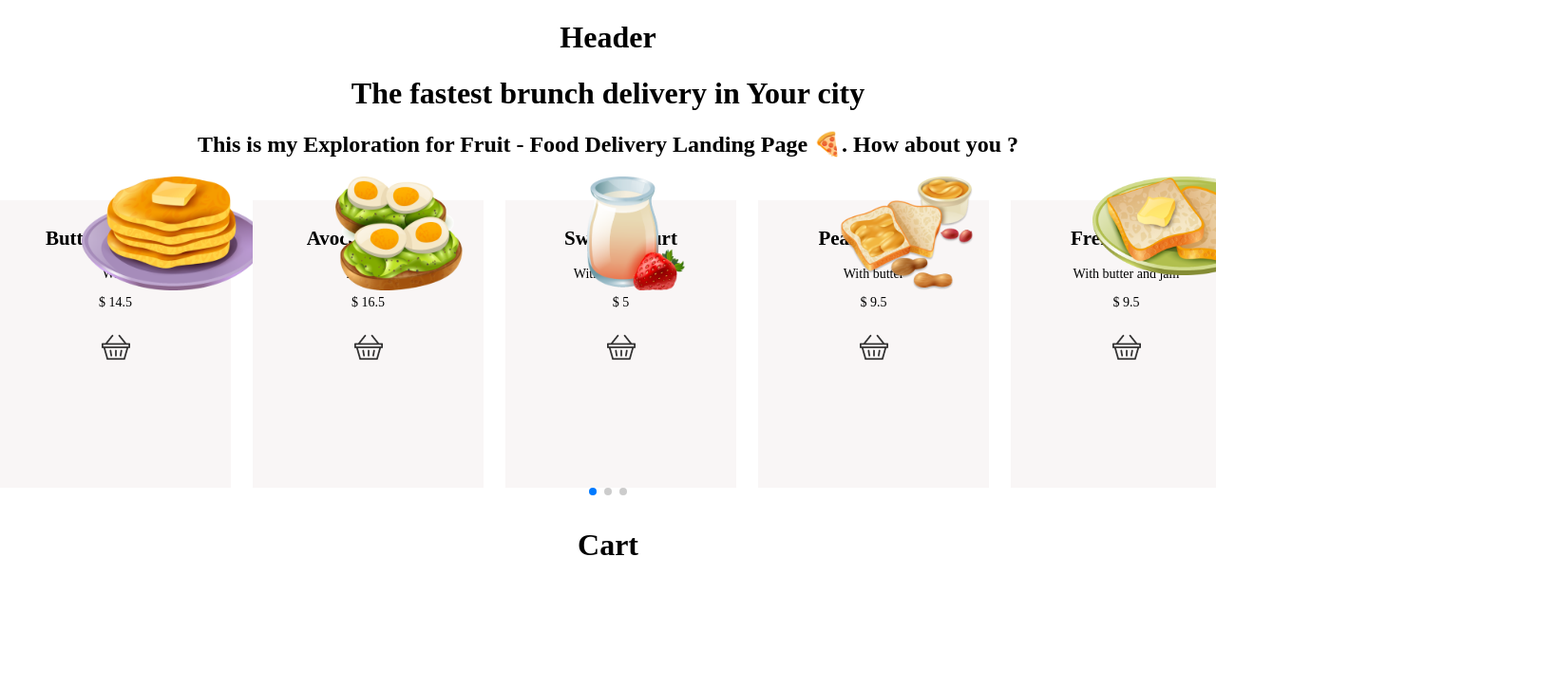
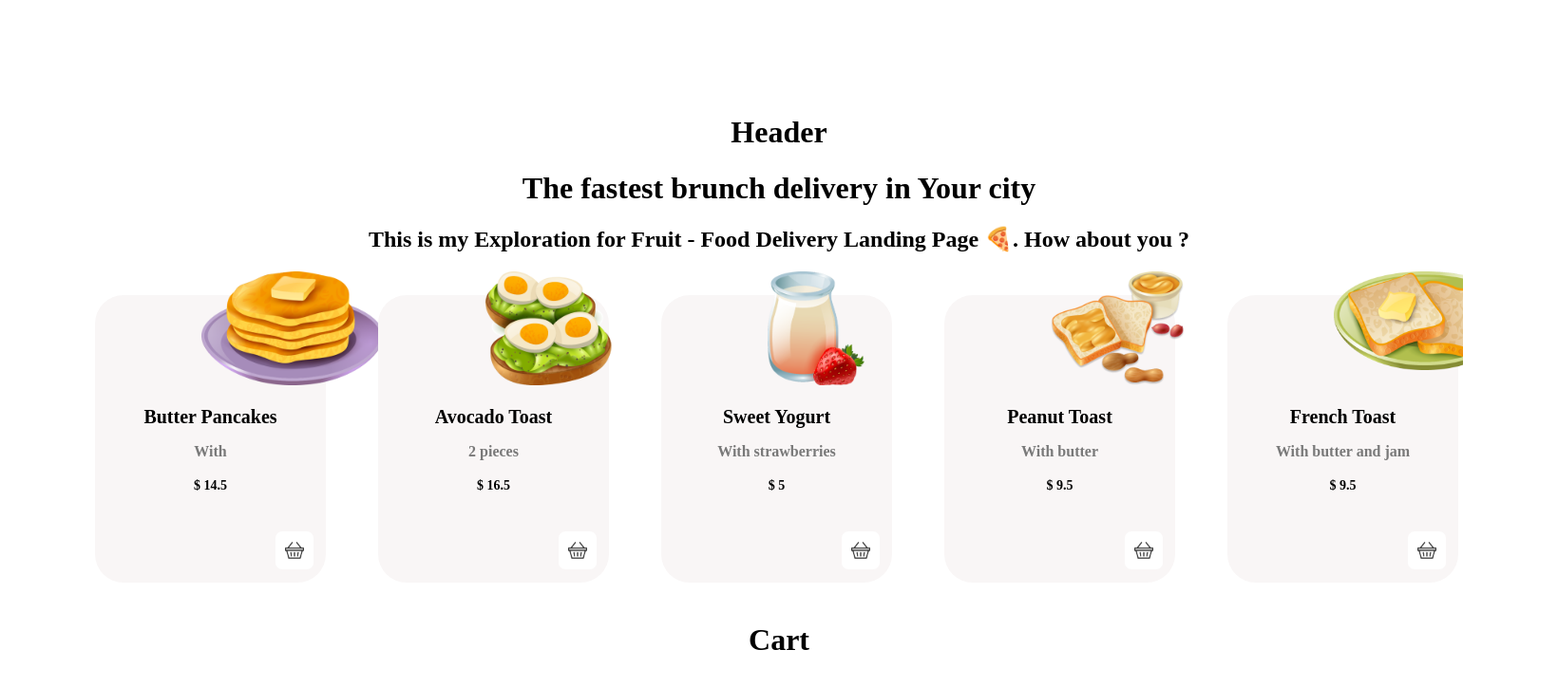
Before and after one commit to donetian-petkov/brunchy, a React (Create React App) app: page / in a window 1280 px wide. Shown: the top 724 px of the page at 95% size, 1640 px wide, since content can reach past the window. Built offline with nearby package versions, Linux system fonts and the light colour scheme.

Commit message:
update(MenuItem): semi-final CSS styling

```diff
--- a/src/App.scss
+++ b/src/App.scss
@@ -3,8 +3,12 @@
 .App {
   text-align: center;
   font-family: $font-stack;
+  padding: 100px;
+  width: 1440px;
+  height: 1024px;
+  left: 316px;
+  top: 421px;
+
+  background: #FFFFFF;
+  border-radius: 30px;
 }
-
-img {
-  max-width: 200px;
-}
--- a/src/components/MenuList/MenuItem/MenuItem.js
+++ b/src/components/MenuList/MenuItem/MenuItem.js
@@ -6,10 +6,12 @@ export const MenuItem = ({item}) => {
         <div className={styles.product}>
             <div className={styles.productDescr}>
                 <h2>{item.name}</h2>
-                <p>{item.caption}</p>
-                <p>$ {item.price}</p>
+                <h3>{item.caption}</h3>
+                <h4>$ {item.price}</h4>
             </div>
-            <img src='/images/basket.png' alt="basket"/>
+            <button className={styles.productBasket}>
+                <img src='/images/basket.png' alt="basket"/>
+            </button>
         </div>
     )
 }
--- a/src/components/MenuList/MenuItem/MenuItem.module.sass
+++ b/src/components/MenuList/MenuItem/MenuItem.module.sass
@@ -5,8 +5,34 @@
   width: 243px
   height: 303px
   margin: 25px 0 20px 0
+  border-radius: 30px
 
 .productDescr
-    padding: 10px 15px
+    padding-top: 100px
     font-size: 14px
     text-align: center
+    h2
+      font-style: normal
+      font-weight: 700
+      font-size: 20px
+    h3
+     color: $secondary-font-color
+     font-size: 16px
+     font-weight: 600
+
+
+.productBasket
+  height: 40px
+  width: 40px
+  margin-left: 190px
+  margin-top: 40px
+  background: white
+  display: flex
+  align-items: center
+  justify-content: center
+  border: 0
+  border-radius: 7px
+  img
+    width: 20px
+    height: 20px
+    cursor: pointer
--- a/src/components/MenuList/MenuList.js
+++ b/src/components/MenuList/MenuList.js
@@ -26,10 +26,7 @@ export const MenuList = () => {
 
                 <Swiper
                     slidesPerView={1}
-                    spaceBetween={5}
-                    pagination={{
-                        clickable: true,
-                    }}
+                    spaceBetween={100}
                     breakpoints={{
                         640: {
                             slidesPerView: 2,
@@ -44,7 +41,6 @@ export const MenuList = () => {
                             spaceBetween: 50,
                         },
                     }}
-                    modules={[Pagination]}
                     className="mySwiper"
                 >
                         {
--- a/src/components/MenuList/MenuList.module.sass
+++ b/src/components/MenuList/MenuList.module.sass
@@ -12,4 +12,4 @@
   position: absolute
   max-width: 192.48px
   max-height: 120px
-  left: 40%
+  left: 45%
```
